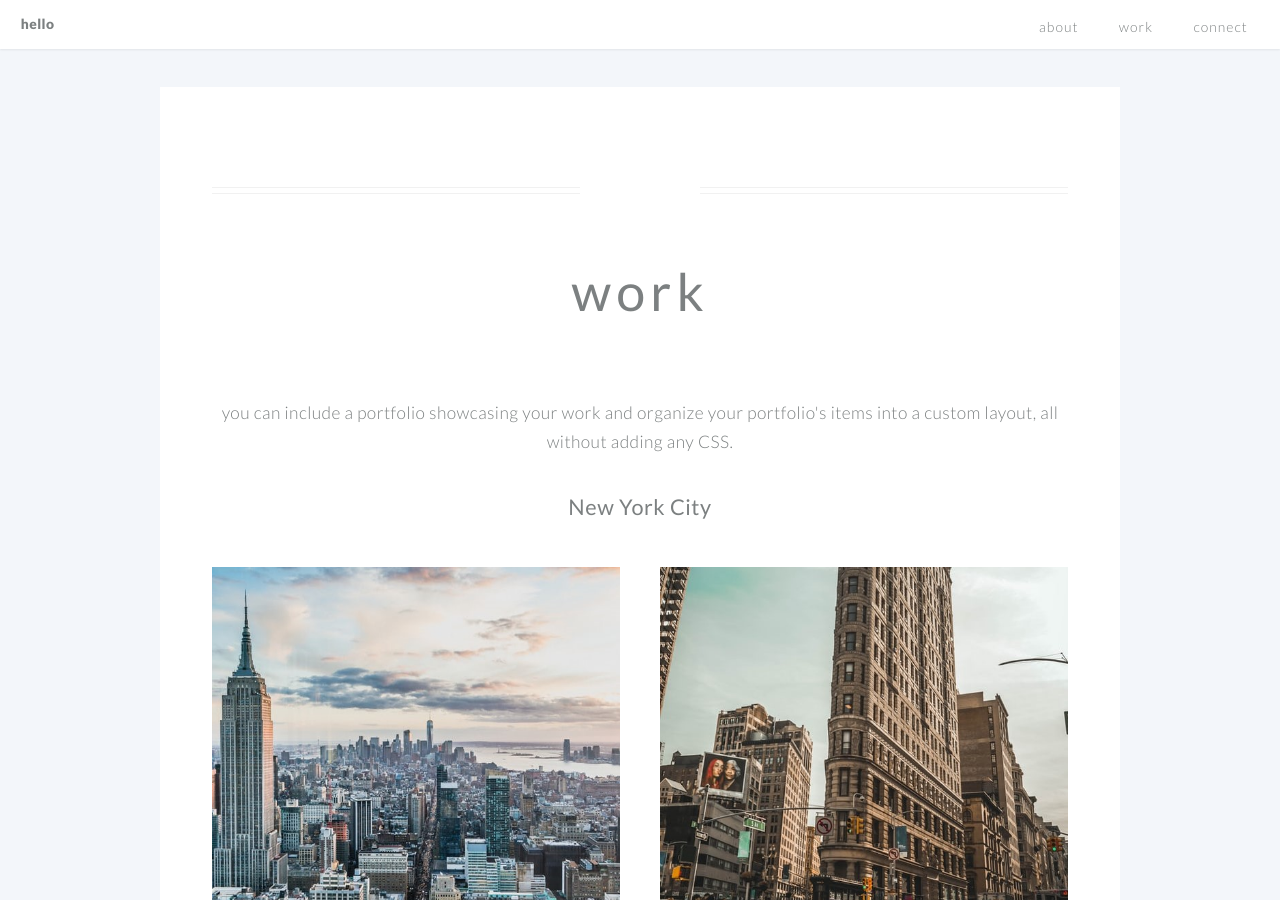
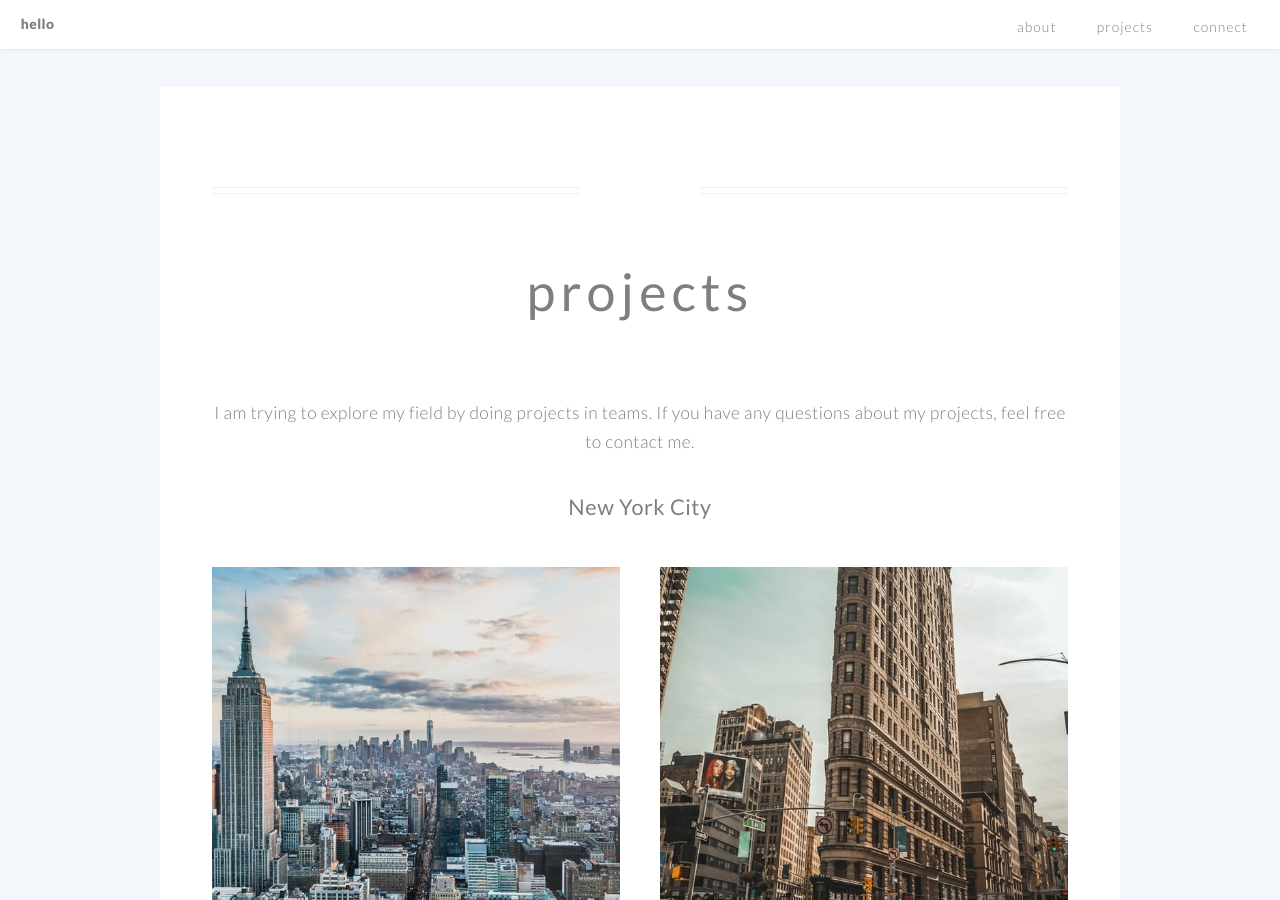
Before and after one commit to defnedilbaz/defnedilbaz.github.io, a Jekyll site: the page built from index.md, in a window 1280 px wide and 900 px high, scrolled down 1696 px. Built offline with Jekyll 4.4.1, drawn with Linux system fonts in a browser that asks for light colours.

Commit message:
When cahnging 'work' to 'projects' I also needed to change the title of the yml file

```diff
--- a/_data/work.yml
+++ b/_data/projects.yml
@@ -1,7 +1,7 @@
 # this file organizes the items in your portfolio, which are placed in the _includes folder
 # in the root directory
 
-work:
+projects:
   - category: New York City
     items:
       - item: example.html
--- a/index.md
+++ b/index.md
@@ -29,8 +29,8 @@ about_button_label: get hello # the label on the button
 
 # By declaring these variables, you can include a portfolio showcasing your work and organize your portfolio's items into a custom layout, all without adding any CSS. In addition, you must 1) create an HTML file in the_includes folder for each project with the text you'd like to display, and 2) create a YAML file in the _data folder describing the order in which each project should be shown and categorized. See `/includes/example.html` and `/_data/work.yml` for examples.
 
-portfolio: work # the heading for your portfolio and title of your YAML file
-portfolio_description: you can include a portfolio showcasing your work and organize your portfolio's items into a custom layout, all without adding any CSS. # a description to be desplayed below the heading and above the content
+portfolio: projects # the heading for your portfolio and title of your YAML file
+portfolio_description: I am trying to explore my field by doing projects in teams. If you have any questions about my projects, feel free to contact me.  # a description to be desplayed below the heading and above the content
 
 
 # optional CTA section --------------------------------------------------
```
